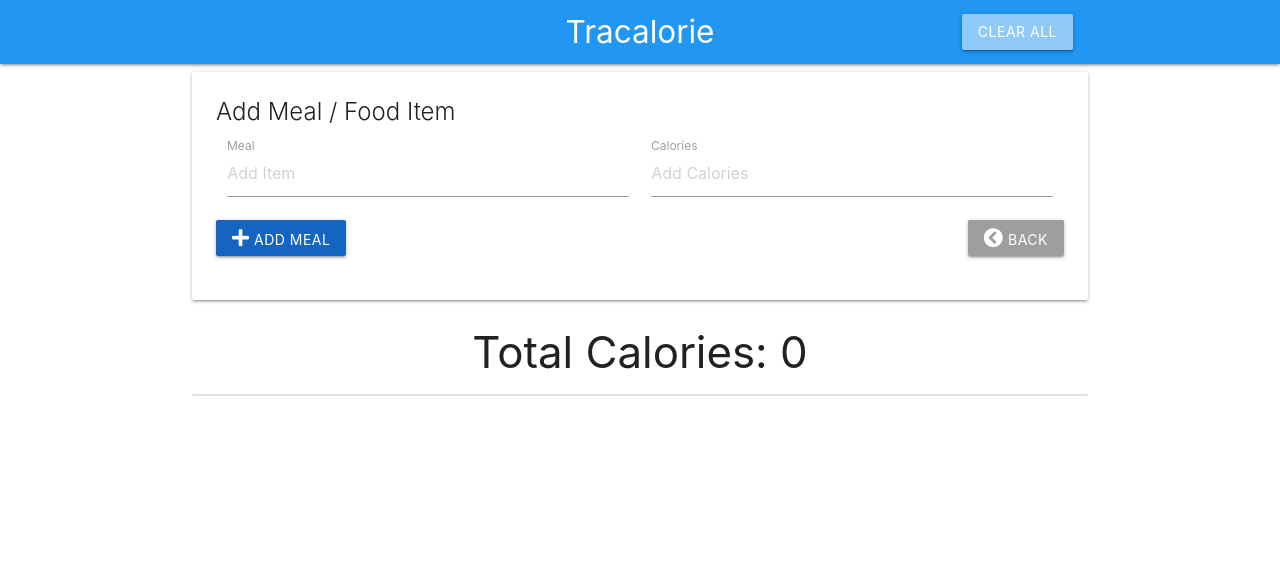
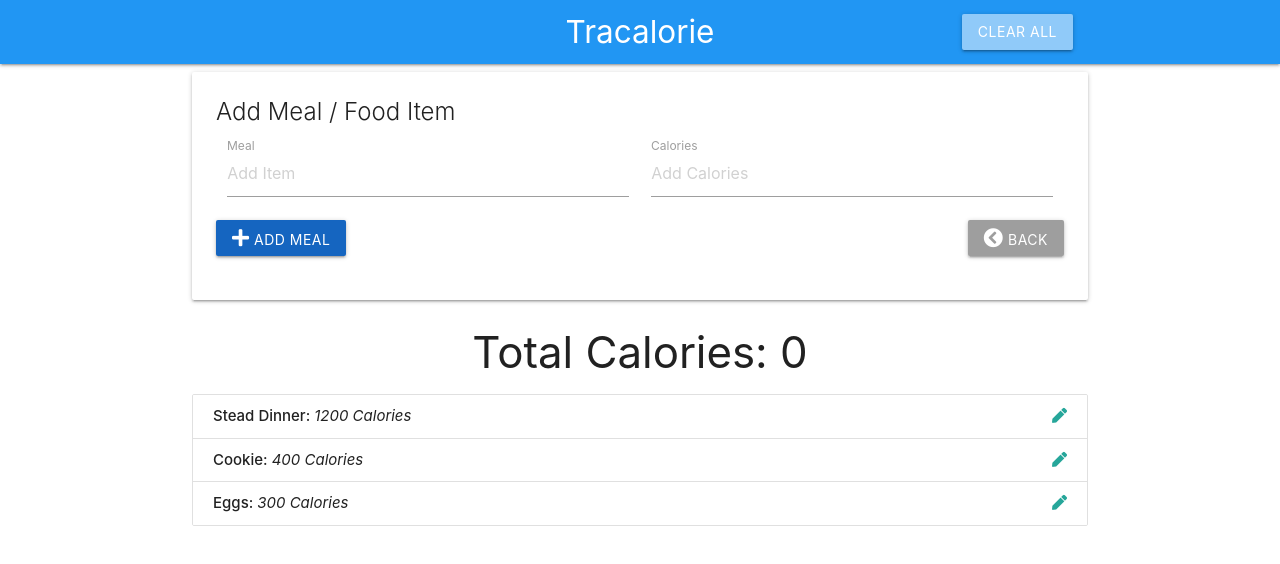
Before and after one commit to Pvanloon1983/tracalorie-project, a plain HTML site: page index.html in a window 1280 px wide. Drawn offline with nearby package versions, Linux system fonts and the light colour scheme.

Commit message:
Added Controllers, Data structures, Get & Populate Items

```diff
--- a/app.js
+++ b/app.js
@@ -0,0 +1,76 @@
+// Storage Controller
+
+// Item Controller
+const itemCtrl = (function() {
+  // Item constructor
+  const Item = function(id, name, calories) {
+    this.id = id;
+    this.name = name;
+    this.calories = calories;
+  };
+
+  // Data Structure / State
+  const data = {
+    items: [
+      { id: 0, name: 'Stead Dinner', calories: 1200 },
+      { id: 1, name: 'Cookie', calories: 400 },
+      { id: 2, name: 'Eggs', calories: 300 }
+    ],
+    currentItem: null,
+    totalCalories: 0
+  };
+
+  // Public methods
+  return {
+    getItems: function() {
+      return data.items;
+    },
+    logData: function() {
+      return data;
+    }
+  };
+})();
+
+// UI Controller
+const UICtrl = (function() {
+  const UIselectors = {
+    itemList: '#item-list'
+  };
+
+  // Public methods
+  return {
+    populateItemList: function(items) {
+      let html = '';
+
+      items.forEach(function(item) {
+        html += `<li class="collection-item" id="item-${item.id}">
+        <strong>${item.name}: </strong><em>${item.calories} Calories</em>
+        <a href="#" class="secondary-content">
+          <i class="edit-item fas fa-pen"></i>
+        </a>
+      </li>`;
+      });
+
+      // Insert list items
+      document.querySelector(UIselectors.itemList).innerHTML = html;
+    }
+  };
+})();
+
+// App Controller
+const App = (function(itemCtrl, UICtrl) {
+  // Public methods
+  return {
+    init: function() {
+      console.log('Initializing App.');
+
+      // Fetch items from data structure
+      const items = itemCtrl.getItems();
+
+      // Populate list with items
+      UICtrl.populateItemList(items);
+    }
+  };
+})(itemCtrl, UICtrl);
+
+App.init();
--- a/index.html
+++ b/index.html
@@ -75,19 +75,19 @@
         <!-- <li class="collection-item" id="item-0">
           <strong>Steak Dinner: </strong><em>1200 Calories</em>
           <a href="#" class="secondary-content">
-            <i class="fas fa-pen"></i>
+            <i class="edit-item fas fa-pen"></i>
           </a>
         </li>
         <li class="collection-item" id="item-0">
           <strong>Cookie: </strong><em>400 Calories</em>
           <a href="#" class="secondary-content">
-            <i class="fas fa-pen"></i>
+            <i class="edit-item fas fa-pen"></i>
           </a>
         </li>
         <li class="collection-item" id="item-0">
           <strong>Eggs: </strong><em>300 Calories</em>
           <a href="#" class="secondary-content">
-            <i class="fas fa-pen"></i>
+            <i class="edit-item fas fa-pen"></i>
           </a>
         </li> -->
       </ul>
@@ -95,5 +95,7 @@
 
     <script src="https://cdnjs.cloudflare.com/ajax/libs/jquery/3.4.1/jquery.min.js"></script>
     <script src="https://cdnjs.cloudflare.com/ajax/libs/materialize/1.0.0/js/materialize.min.js"></script>
+
+    <script src="app.js"></script>
   </body>
 </html>
```
